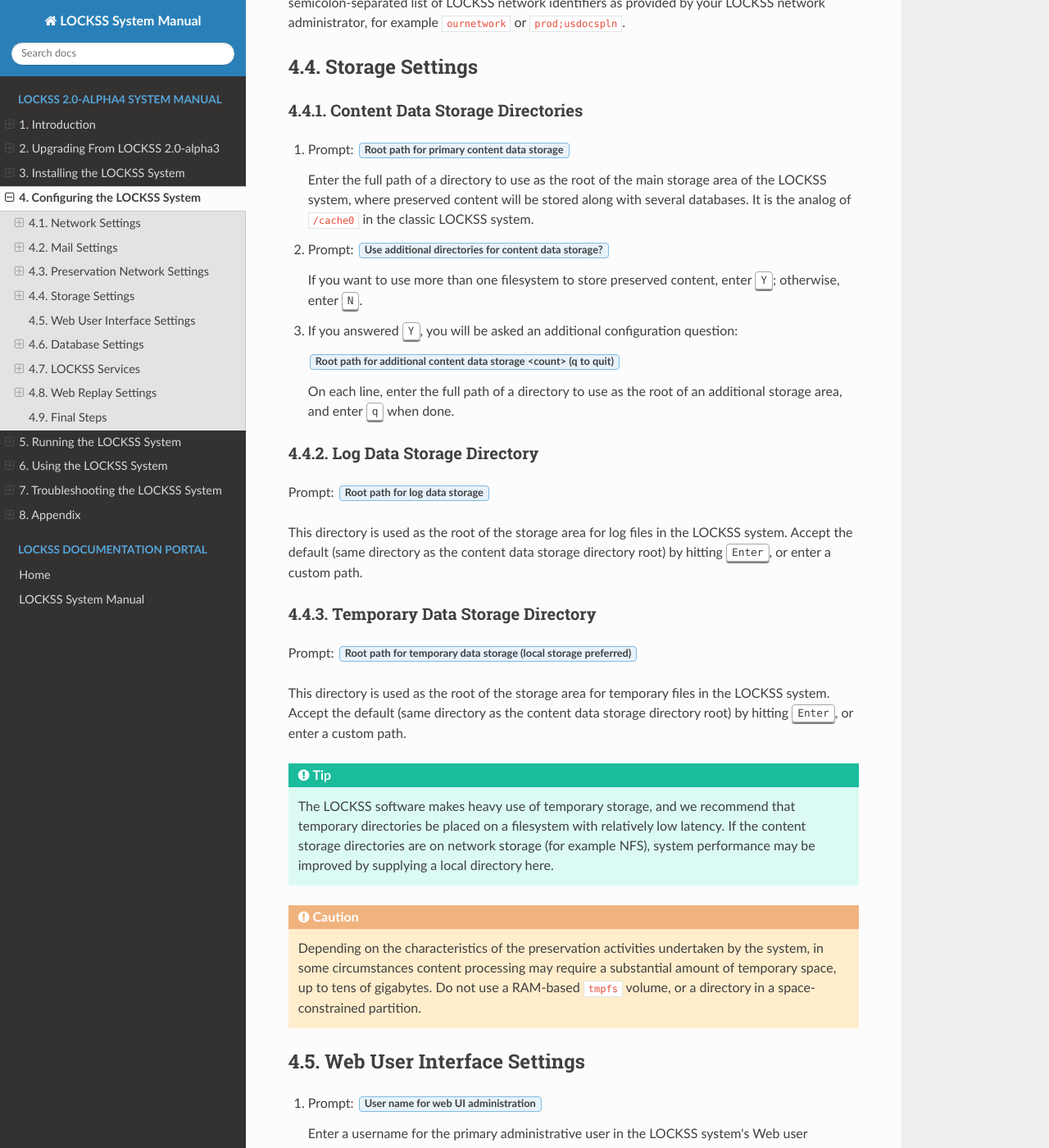
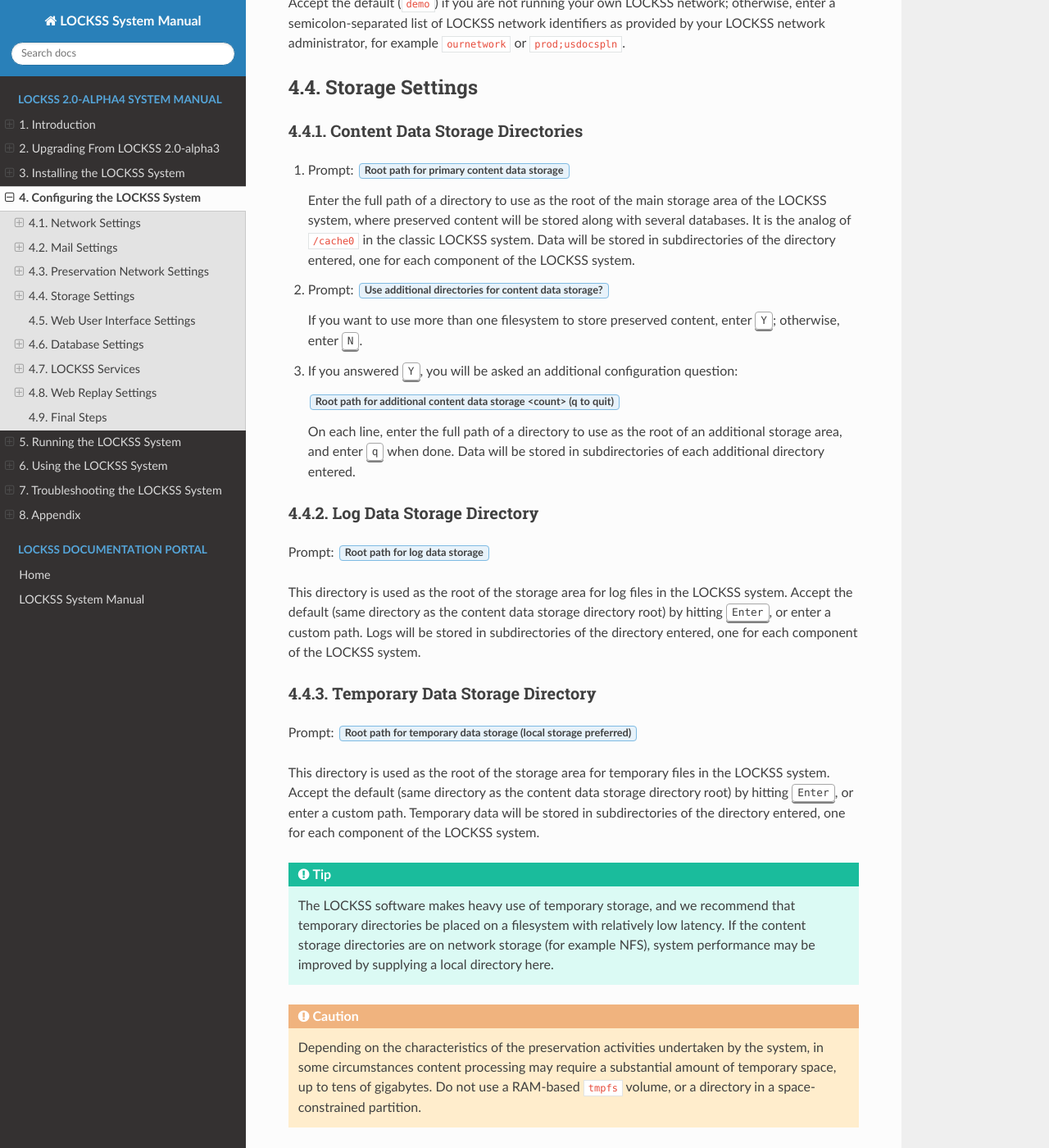
Before and after one commit to lockss/lockss-rtd-manual, a Sphinx documentation site: the page built from docs/configuring.rst, in a window 1280 px wide and 1400 px high, scrolled down 4045 px. Shown: the whole window at 82% size. Built offline with Sphinx 7.4.7 and the Read the Docs theme 2.0.0, drawn with Linux system fonts in a browser that asks for light colours; some of the changed text lies outside the part shown.

Commit message:
Improved verbiage based on Daniel's feedback.

```diff
--- a/docs/configuring.rst
+++ b/docs/configuring.rst
@@ -2,7 +2,7 @@
 Configuring the LOCKSS System
 =============================
 
-After `installing the LOCKSS system <installing>`_, configure the system with the :program:`configure-lockss` script:
+After `installing the LOCKSS system <installing>`_, configure the system with the :program:`configure-lockss` script by running this command in the ``lockss`` user's :file:`lockss-installer` directory as ``lockss`` [#fnlockss]_:
 
 .. code-block:: shell
 
@@ -169,7 +169,7 @@ Content Data Storage Directories
 
 1. Prompt: :guilabel:`Root path for primary content data storage`
 
-   Enter the full path of a directory to use as the root of the main storage area of the LOCKSS system, where preserved content will be stored along with several databases. It is the analog of :file:`/cache0` in the classic LOCKSS system.
+   Enter the full path of a directory to use as the root of the main storage area of the LOCKSS system, where preserved content will be stored along with several databases. It is the analog of :file:`/cache0` in the classic LOCKSS system. Data will be stored in subdirectories of the directory entered, one for each component of the LOCKSS system.
 
 2. Prompt: :guilabel:`Use additional directories for content data storage?`
 
@@ -179,21 +179,21 @@ Content Data Storage Directories
 
    :guilabel:`Root path for additional content data storage <count> (q to quit)`
 
-   On each line, enter the full path of a directory to use as the root of an additional storage area, and enter :kbd:`q` when done.
+   On each line, enter the full path of a directory to use as the root of an additional storage area, and enter :kbd:`q` when done. Data will be stored in subdirectories of each additional directory entered.
 
 Log Data Storage Directory
 ==========================
 
 Prompt: :guilabel:`Root path for log data storage`
 
-This directory is used as the root of the storage area for log files in the LOCKSS system. Accept the default (same directory as the content data storage directory root) by hitting :kbd:`Enter`, or enter a custom path.
+This directory is used as the root of the storage area for log files in the LOCKSS system. Accept the default (same directory as the content data storage directory root) by hitting :kbd:`Enter`, or enter a custom path. Logs will be stored in subdirectories of the directory entered, one for each component of the LOCKSS system.
 
 Temporary Data Storage Directory
 ================================
 
 Prompt: :guilabel:`Root path for temporary data storage (local storage preferred)`
 
-This directory is used as the root of the storage area for temporary files in the LOCKSS system. Accept the default (same directory as the content data storage directory root) by hitting :kbd:`Enter`, or enter a custom path.
+This directory is used as the root of the storage area for temporary files in the LOCKSS system. Accept the default (same directory as the content data storage directory root) by hitting :kbd:`Enter`, or enter a custom path. Temporary data will be stored in subdirectories of the directory entered, one for each component of the LOCKSS system.
 
 .. tip::
 
@@ -408,3 +408,11 @@ Final Steps
    :guilabel:`<directory> is not writable; shall I chown it?`
 
    In each case, enter :kbd:`Y` for "yes" and :kbd:`N` for "no".
+
+----
+
+.. rubric:: Footnotes
+
+.. [#fnlockss]
+
+   See :doc:`/appendix/lockss`.
```
